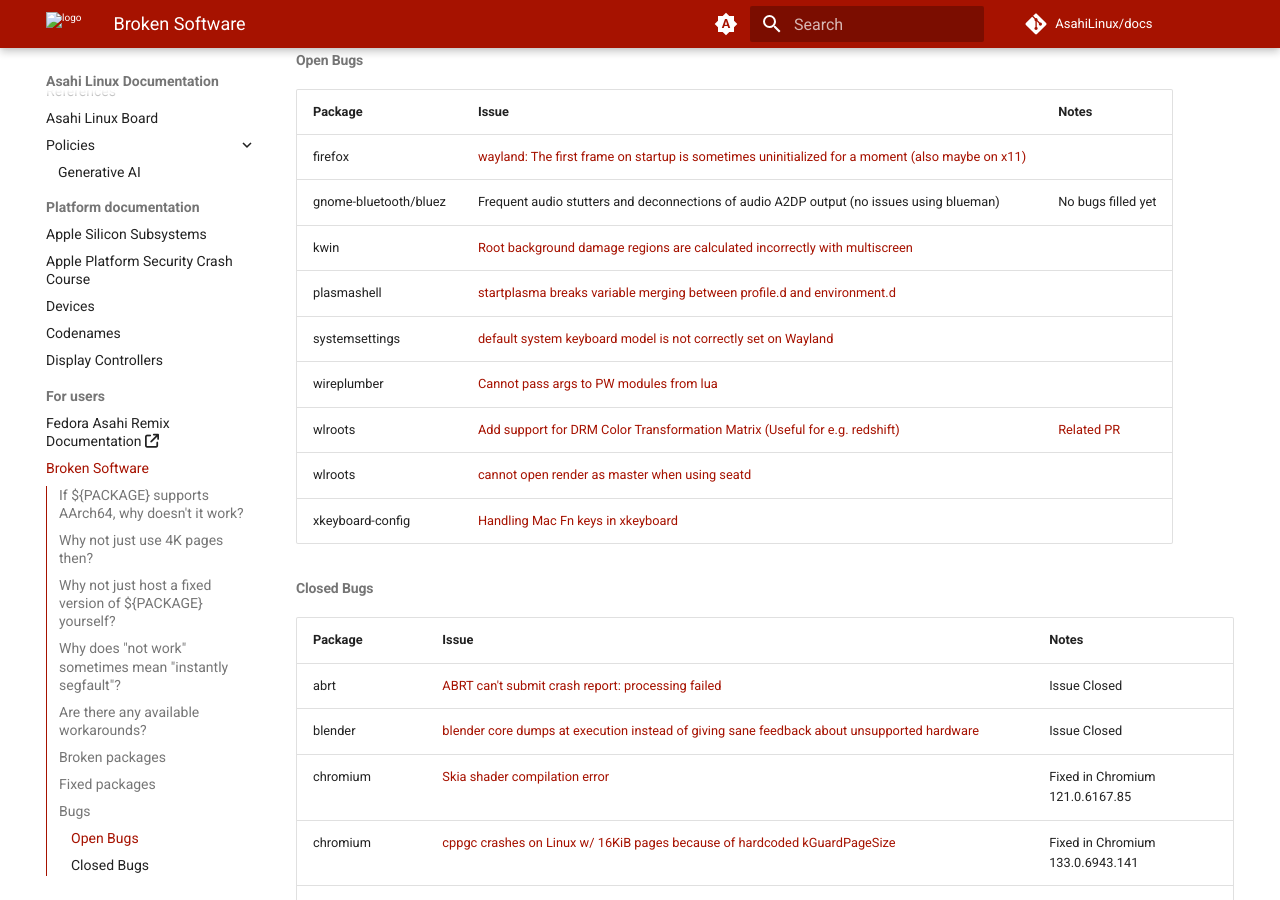
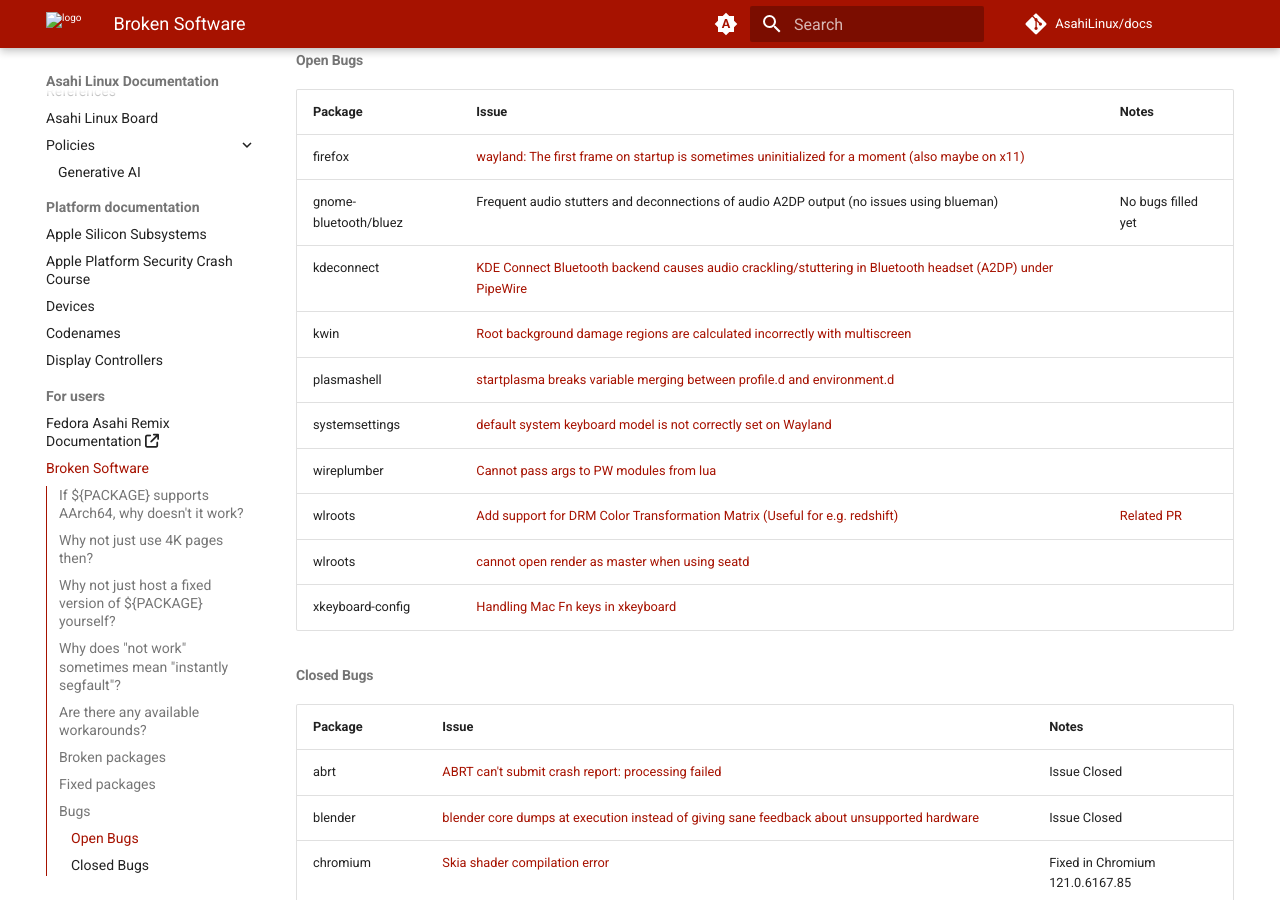
Before and after one commit to AsahiLinux/docs, an MkDocs documentation site: the page built from docs/sw/broken-software.md, in a window 1280 px wide and 900 px high, scrolled down 4183 px. Built offline with MkDocs 1.6.1 and Material for MkDocs 9.7.7, drawn with Linux system fonts in a browser that asks for light colours; comment, search, counter and statistics services are not loaded; some of the changed text lies outside the part shown.

Commit message:
Document additional bugs
Signed-off-by: Matthew Beermann <mbeerman@yahoo.com>

```diff
--- a/docs/sw/broken-software.md
+++ b/docs/sw/broken-software.md
@@ -143,6 +143,7 @@
 | ---------------- | ----- | ----- |
 | firefox          | [wayland: The first frame on startup is sometimes uninitialized for a moment (also maybe on x11)](https://bugzilla.mozilla.org/show_bug.cgi?id=1831051) |
 | gnome-bluetooth/bluez | Frequent audio stutters and deconnections of audio A2DP output (no issues using blueman) | No bugs filled yet |
+| kdeconnect       | [KDE Connect Bluetooth backend causes audio crackling/stuttering in Bluetooth headset (A2DP) under PipeWire](https://bugs.kde.org/show_bug.cgi?id=513536) |
 | kwin             | [Root background damage regions are calculated incorrectly with multiscreen](https://bugs.kde.org/show_bug.cgi?id=477454) |
 | plasmashell      | [startplasma breaks variable merging between profile.d and environment.d](https://bugs.kde.org/show_bug.cgi?id=491579) |
 | systemsettings   | [default system keyboard model is not correctly set on Wayland](https://bugs.kde.org/show_bug.cgi?id=475435) |
@@ -150,8 +151,6 @@
 | wlroots          | [Add support for DRM Color Transformation Matrix (Useful for e.g. redshift)](https://gitlab.freedesktop.org/wlroots/wlroots/-/issues/1078) | [Related PR](https://gitlab.freedesktop.org/wlroots/wlroots/-/merge_requests/4815) |
 | wlroots          | [cannot open render as master when using seatd](https://gitlab.freedesktop.org/wlroots/wlroots/-/issues/3911) |
 | xkeyboard-config | [Handling Mac Fn keys in xkeyboard](https://gitlab.freedesktop.org/xkeyboard-config/xkeyboard-config/-/issues/379) |
-
-
 
 ### Closed Bugs
 
@@ -175,6 +174,7 @@
 | kwin             | [Software cursor repaints are glitchy with fractional scaling sometimes](https://bugs.kde.org/show_bug.cgi?id=477455) | Fixed in Plasma 6.0 |
 | lsp-common-lib   | [Fix atomic operations for AArch64](https://github.com/lsp-plugins/lsp-plugins/issues/463) | Fixed in lsp-common-lib 1.0.40 |
 | lib-dsp-lib      | [Fix aarch64 msmatrix code](https://github.com/lsp-plugins/lsp-dsp-lib/pull/20) | Fixed in lsp-dsp-lib 1.0.20 |
+| pipewire         | [pipewiresrc: Hangs on Asahi](https://gitlab.freedesktop.org/pipewire/pipewire/-/issues/4957) | Fixed in pipewire 1.4.10 |
 | plasmashell      | [startplasma breaks variable merging between profile.d and environment.d](https://bugs.kde.org/show_bug.cgi?id=491579) |
 | qqc2-desktop-style | [Some text glyphs in QML software are vertically mis-aligned or squished when using a fractional scale factor](https://bugs.kde.org/show_bug.cgi?id=479891) | Fixed in KDE Frameworks 6.9.0 |
 | wireplumber      | [Wireplumber ignores default playback volume](https://gitlab.freedesktop.org/pipewire/wireplumber/-/issues/655#) | Fixed in wireplumber 0.5.3 |
```
